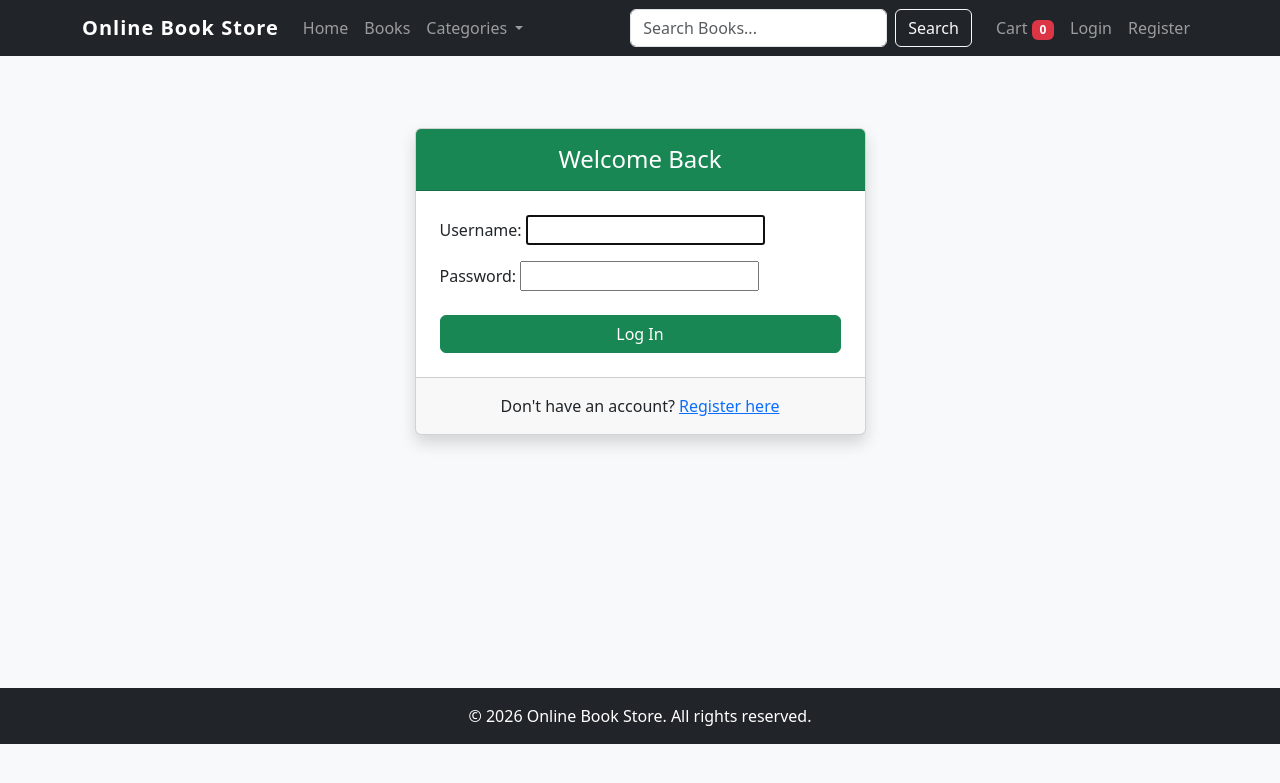
After one commit to shaikbashe1/Online-Book-Store-Management-System-Using-Django, a Django app: page /login/ in a window 1280 px wide. The commit adds this page. Shown: the top 783 px of the page. Run offline with Django 5.2, Linux system fonts and the light colour scheme; data comes from the database, SQL or seed files in the repository.

Commit message:
Add user authentication (login, logout, register)

```diff
--- a/books/templates/books/base.html
+++ b/books/templates/books/base.html
@@ -48,9 +48,26 @@
                             <span class="badge bg-danger">{{ request.session.cart|length }}</span>
                         </a>
                     </li>
-                    <li class="nav-item">
-                        <a class="nav-link" href="/admin">Admin Login</a>
-                    </li>
+                    {% if user.is_authenticated %}
+                        <li class="nav-item dropdown">
+                            <a class="nav-link dropdown-toggle" href="#" id="userMenu" role="button" data-bs-toggle="dropdown">
+                                Hi, {{ user.username }}
+                            </a>
+                            <ul class="dropdown-menu dropdown-menu-end">
+                                {% if user.is_staff %}
+                                    <li><a class="dropdown-item" href="/admin">Admin Panel</a></li>
+                                {% endif %}
+                                <li><a class="dropdown-item" href="{% url 'logout' %}">Logout</a></li>
+                            </ul>
+                        </li>
+                    {% else %}
+                        <li class="nav-item">
+                            <a class="nav-link" href="{% url 'login' %}">Login</a>
+                        </li>
+                        <li class="nav-item">
+                            <a class="nav-link" href="{% url 'register' %}">Register</a>
+                        </li>
+                    {% endif %}
                 </ul>
             </div>
         </div>
--- /dev/null
+++ b/books/templates/books/login.html
@@ -0,0 +1,22 @@
+{% extends 'books/base.html' %}
+{% block content %}
+<div class="row justify-content-center">
+    <div class="col-md-5 mt-5">
+        <div class="card shadow">
+            <div class="card-header bg-success text-white text-center py-3">
+                <h4 class="mb-0">Welcome Back</h4>
+            </div>
+            <div class="card-body p-4">
+                <form method="POST">
+                    {% csrf_token %}
+                    {{ form.as_p }}
+                    <button type="submit" class="btn btn-success w-100 mt-2">Log In</button>
+                </form>
+            </div>
+            <div class="card-footer text-center py-3">
+                Don't have an account? <a href="{% url 'register' %}">Register here</a>
+            </div>
+        </div>
+    </div>
+</div>
+{% endblock content %}
--- a/books/urls.py
+++ b/books/urls.py
@@ -12,4 +12,9 @@ urlpatterns = [
     path('update-cart/<int:book_id>/<str:action>/', views.update_cart, name='update_cart'),
     path('remove-from-cart/<int:book_id>/', views.remove_from_cart, name='remove_from_cart'),
     path('clear-cart/', views.clear_cart, name='clear_cart'),
+
+    # Auth URLs
+    path('login/', views.login_user, name='login'),
+    path('logout/', views.logout_user, name='logout'),
+    path('register/', views.register_user, name='register'),
 ]
--- a/books/views.py
+++ b/books/views.py
@@ -1,5 +1,7 @@
 from django.shortcuts import render, get_object_or_404, redirect
 from django.contrib import messages
+from django.contrib.auth import authenticate, login, logout
+from django.contrib.auth.forms import UserCreationForm, AuthenticationForm
 from .models import Book, Category
 
 def home(request):
@@ -112,3 +114,36 @@ def cart(request):
             'subtotal': subtotal
         })
     return render(request, 'books/cart.html', {'cart_items': cart_items, 'total': total})
+
+
+# --- Authentication Logic ---
+
+def register_user(request):
+    if request.method == 'POST':
+        form = UserCreationForm(request.POST)
+        if form.is_valid():
+            form.save()
+            messages.success(request, "Registration successful! You can now log in.")
+            return redirect('login')
+    else:
+        form = UserCreationForm()
+    return render(request, 'books/register.html', {'form': form})
+
+def login_user(request):
+    if request.method == 'POST':
+        form = AuthenticationForm(request, data=request.POST)
+        if form.is_valid():
+            user = form.get_user()
+            login(request, user)
+            messages.success(request, f"Welcome back, {user.username}!")
+            return redirect('home')
+        else:
+            messages.error(request, "Invalid username or password.")
+    else:
+        form = AuthenticationForm()
+    return render(request, 'books/login.html', {'form': form})
+
+def logout_user(request):
+    logout(request)
+    messages.success(request, "You have been logged out.")
+    return redirect('home')
```
Also changed, not shown: books/templates/books/register.html (added, +22 -0 lines).
